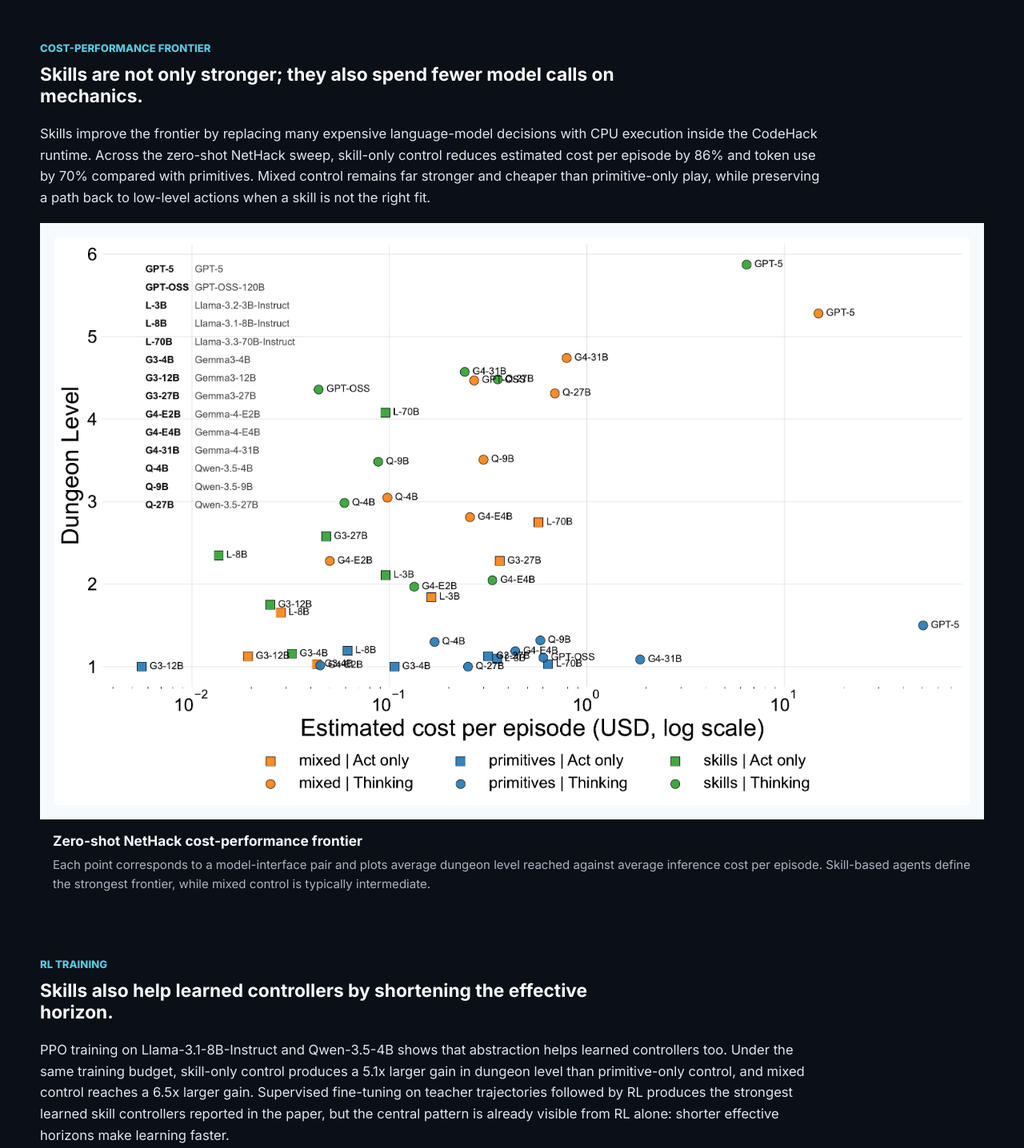
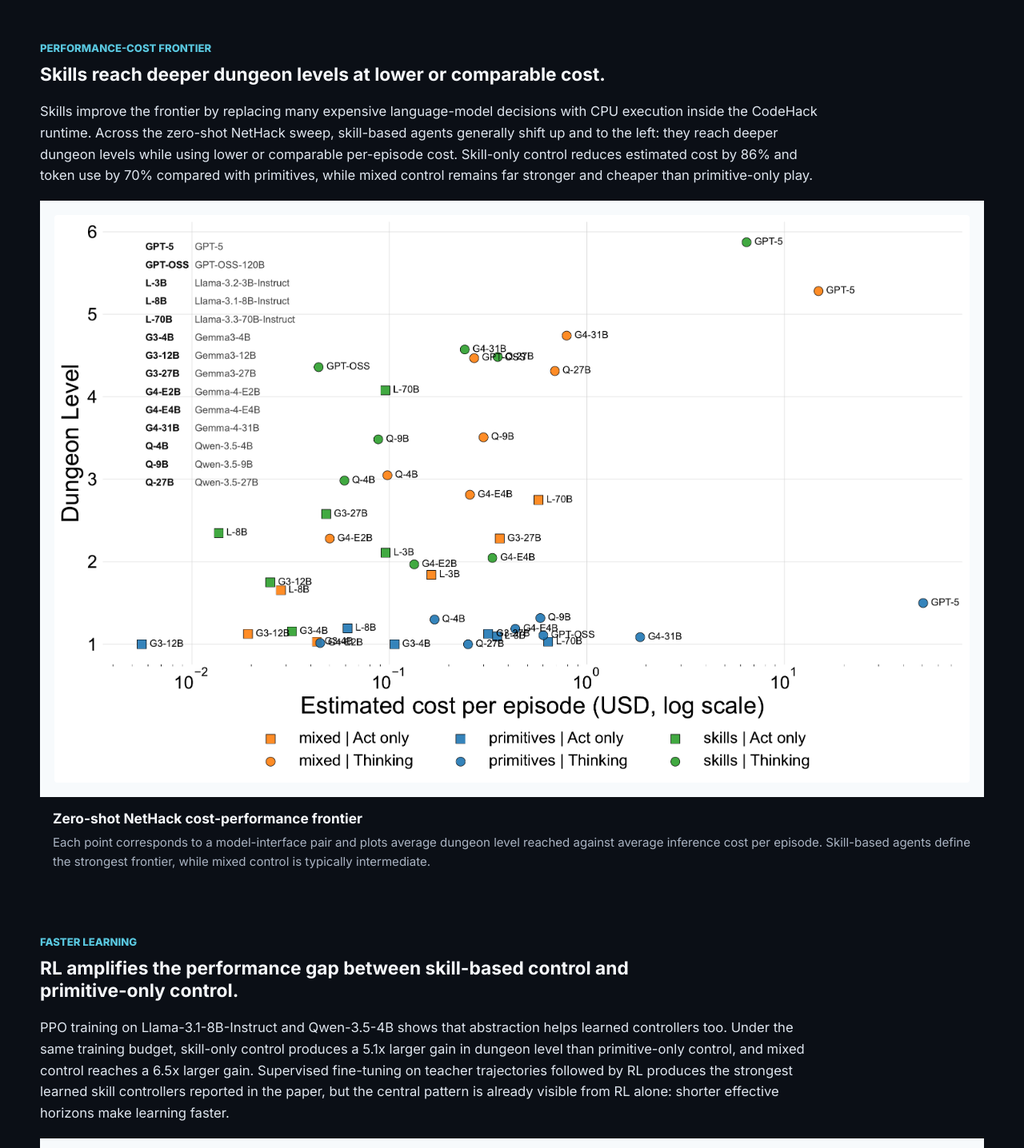
Before and after one commit to BartekCupial/abstraction-ladder, a plain HTML site: page index.html in a window 1280 px wide. Shown: the part 5300-6736 px from the top of the page at 80% size. Drawn offline with Linux system fonts and the light colour scheme.

Commit message:
final touches

```diff
--- a/index.html
+++ b/index.html
@@ -201,8 +201,8 @@
                 <article class="experiment-block" id="zero-shot-results">
                     <div class="result-subhead">
                         <div>
-                            <p class="kicker">Zero-Shot Evaluation</p>
-                            <h2>Across NetHack and MiniHack environments, skills provide consistent boosts in game progress.</h2>
+                            <p class="kicker">Zero-Shot Gains</p>
+                            <h2>Skills improve task success in MiniHack and game progress in NetHack.</h2>
                         </div>
                     </div>
 
@@ -222,14 +222,14 @@
                 <article class="experiment-block" id="cost-results">
                     <div class="result-subhead">
                         <div>
-                            <p class="kicker">Cost-Performance Frontier</p>
-                            <h2>Skills are not only stronger; they also spend fewer model calls on mechanics.</h2>
+                            <p class="kicker">Performance-Cost Frontier</p>
+                            <h2>Skills reach deeper dungeon levels at lower or comparable cost.</h2>
                         </div>
                     </div>
 
 
                     <p class="result-copy">
-                        Skills improve the frontier by replacing many expensive language-model decisions with CPU execution inside the CodeHack runtime. Across the zero-shot NetHack sweep, skill-only control reduces estimated cost per episode by 86% and token use by 70% compared with primitives. Mixed control remains far stronger and cheaper than primitive-only play, while preserving a path back to low-level actions when a skill is not the right fit.
+                        Skills improve the frontier by replacing many expensive language-model decisions with CPU execution inside the CodeHack runtime. Across the zero-shot NetHack sweep, skill-based agents generally shift up and to the left: they reach deeper dungeon levels while using lower or comparable per-episode cost. Skill-only control reduces estimated cost by 86% and token use by 70% compared with primitives, while mixed control remains far stronger and cheaper than primitive-only play.
                     </p>
 
                     <div class="figure-frame">
@@ -244,8 +244,8 @@
                 <article class="experiment-block" id="rl-results">
                     <div class="result-subhead">
                         <div>
-                            <p class="kicker">RL Training</p>
-                            <h2>Skills also help learned controllers by shortening the effective horizon.</h2>
+                            <p class="kicker">Faster Learning</p>
+                            <h2>RL amplifies the performance gap between skill-based control and primitive-only control.</h2>
                         </div>
                     </div>
 
```
